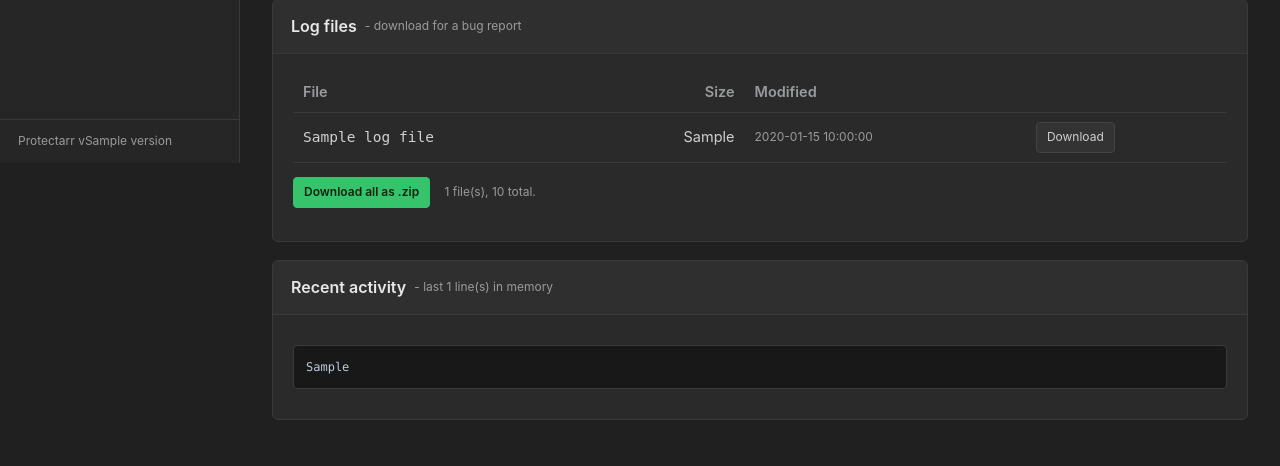
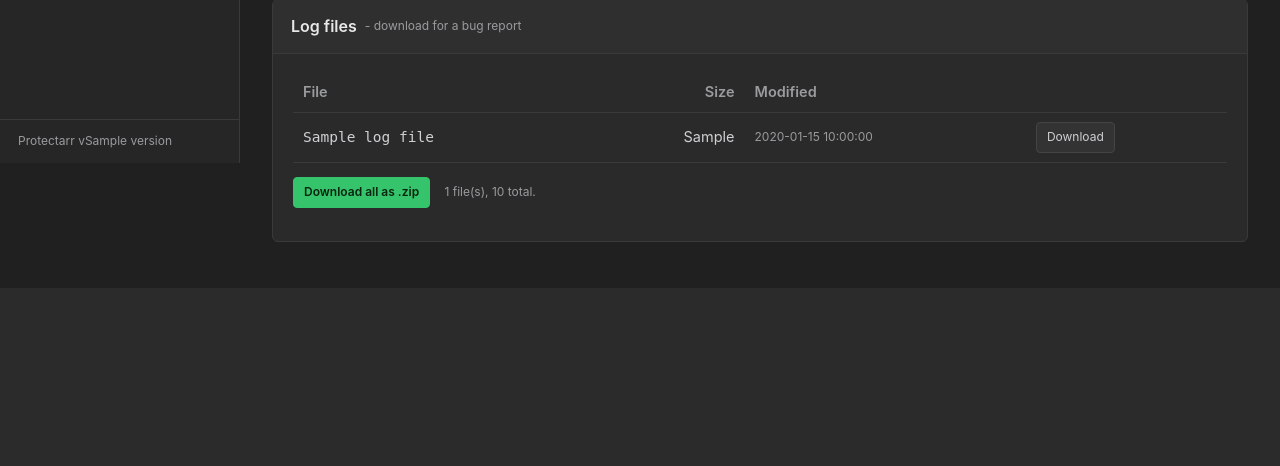
Before and after one commit to irnutsmurt/Protectarr, a Flask app: template protectarr/templates/s_logging.html in a window 1280 px wide. Shown: the part 637-1103 px from the top of the page. After the commit the page ends 879 px from the top, so only its background shows below. Run offline with Flask 3, Linux system fonts and the light colour scheme; the template is opened without the code that fills it: most values are stand-ins (such as "Sample title", 1, 10 or a date in 2020); parts of the project's set-up code (start-up, migrations or seed data) failed here and were passed over.

Commit message:
Drop the activity card from the logging settings page
It was never asked for and duplicated the System page, which already renders
the same in-memory buffer.

```diff
--- a/protectarr/templates/s_logging.html
+++ b/protectarr/templates/s_logging.html
@@ -97,9 +97,4 @@
     {% endif %}
   </div>
 </div>
-
-<div class="card" style="margin-top:18px">
-  <h2>Recent activity <span class="hint" style="font-weight:400">- last {{ log_lines | length }} line(s) in memory</span></h2>
-  <div class="body"><pre class="log">{{ log_lines | join('\n') or "(no activity yet)" }}</pre></div>
-</div>
 {% endblock %}
```
